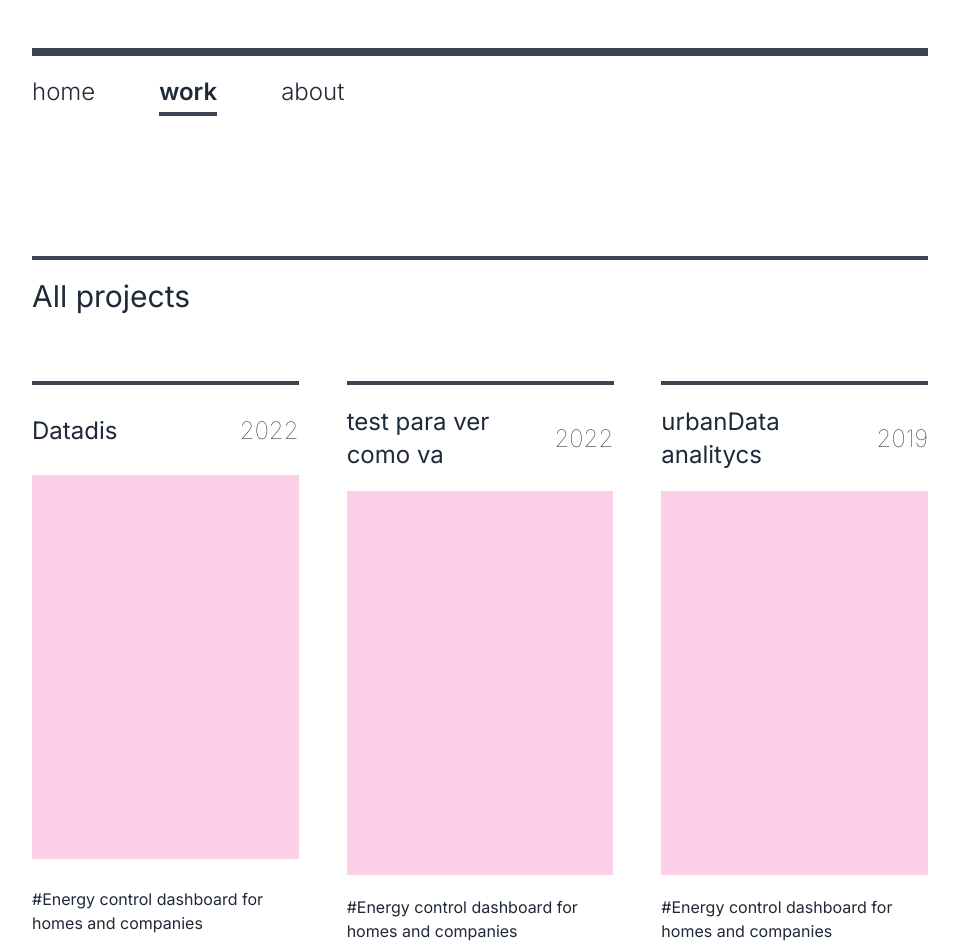
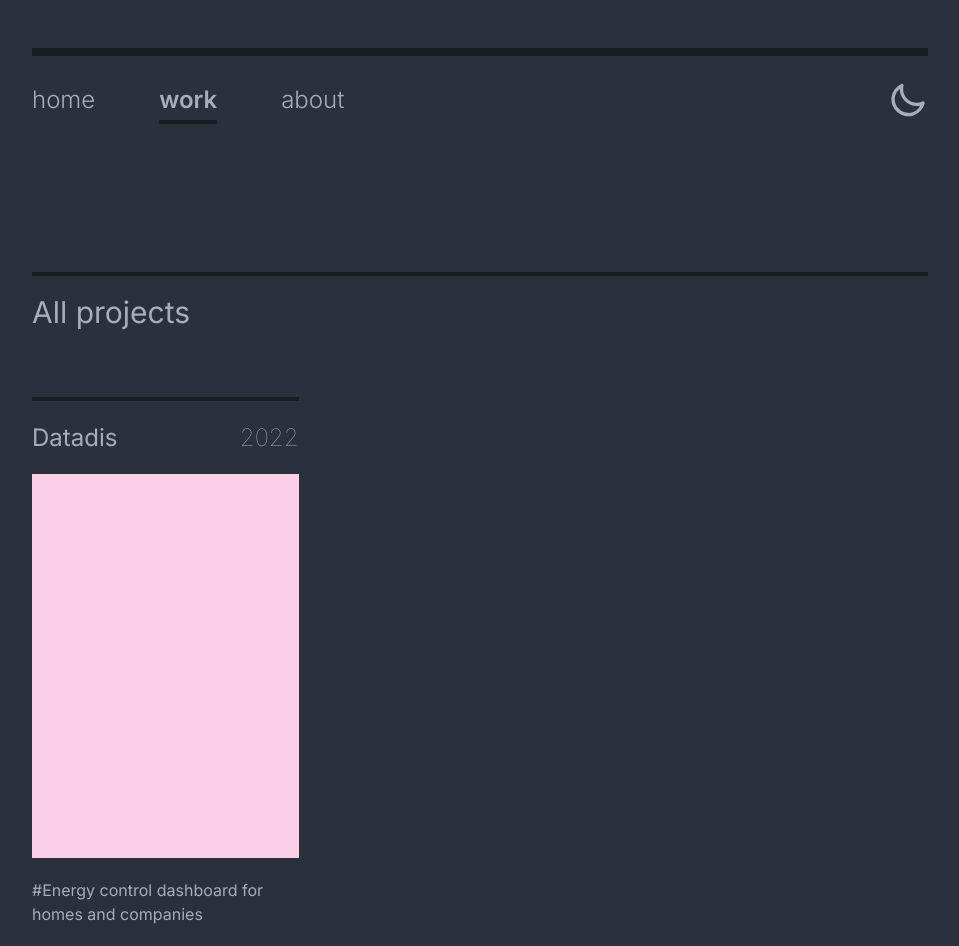
Before and after one commit to didelco/portfolio, a Next.js app: page /work in a window 1280 px wide. Shown: the top 946 px of the page, without its empty margins (160-1119 px from the left). Built offline with nearby package versions, Linux system fonts and the light colour scheme.

Commit message:
added theme switch

```diff
--- a/package.json
+++ b/package.json
@@ -17,7 +17,6 @@
     "@types/react": "18.2.6",
     "@types/react-dom": "18.2.4",
     "daisyui": "^2.51.6",
-    "date-fns": "^2.30.0",
     "eslint": "8.40.0",
     "eslint-config-next": "^13.4.2",
     "framer-motion": "^10.12.10",
@@ -28,7 +27,8 @@
     "rehype": "^12.0.1",
     "remark": "^14.0.3",
     "remark-html": "^15.0.2",
-    "typescript": "5.0.4"
+    "typescript": "5.0.4",
+    "usehooks-ts": "^2.9.1"
   },
   "devDependencies": {
     "autoprefixer": "^10.4.14",
--- a/src/app/work/[slug]/page.tsx
+++ b/src/app/work/[slug]/page.tsx
@@ -2,6 +2,7 @@
 import markdownToHtml from "@/lib/md2html";
 import ProjHeader from "@/components/prodHeader";
 import Pains from "@/components/painPoints";
+import Image from "next/image";
 
 export default async function Post({ params }: { params: { slug: string } }) {
 	const post = getPostBySlug(params.slug, [
@@ -27,15 +28,16 @@
 	return (
 		<div className='flex flex-col items-center w-full'>
 			<div className='max-w-4xl my-16'>
-				<img
+				<Image
+					alt={"Main image " + post.title}
 					className='w-full p-16'
 					src={post.img_cover}
 				/>
 
 				<ProjHeader
 					title={post.desc}
-					role={post.tags != undefined ? post.tags : []}
-					sector={post.sector != undefined ? post.sector : []}
+					role={post.tags.split("/")}
+					sector={post.sector.split("/")}
 					client={post.client}
 					intro={post.overview}
 				/>
@@ -43,16 +45,16 @@
 					{post.context != undefined && (
 						<>
 							<h2>Context</h2>
-							{post.context.split("/").map((line) => (
-								<p>{line}</p>
+							{post.context.split("/").map((line, i) => (
+								<p key={"context-line-" + i}>{line}</p>
 							))}
 						</>
 					)}
 					{post.challenges != undefined && (
 						<>
 							<h2>Challenges</h2>
-							{post.challenges.split("/").map((line) => (
-								<p>{line}</p>
+							{post.challenges.split("/").map((line, i) => (
+								<p key={"challenges-line-" + i}>{line}</p>
 							))}
 						</>
 					)}
@@ -61,8 +63,8 @@
 					{post.solutions != undefined && (
 						<>
 							<h2>Solutions</h2>
-							{post.solutions.split("/").map((line) => (
-								<p>{line}</p>
+							{post.solutions.split("/").map((line, i) => (
+								<p key={"solutions-line-" + i}>{line}</p>
 							))}
 						</>
 					)}
--- a/src/components/cardProd.tsx
+++ b/src/components/cardProd.tsx
@@ -14,7 +14,7 @@
 		desc?: string;
 		exp?: boolean;
 		year?: number;
-		tags?: string[];
+		tags?: string;
 	};
 	i: number;
 	delay?: number;
@@ -41,7 +41,7 @@
 
 			{d.tags && (
 				<div className='w-full flex  gap-1  flex-wrap-reverse'>
-					{d.tags.map((tag) => (
+					{d.tags.split("/").map((tag) => (
 						<a
 							href={`/work/tags/${tag.toLowerCase().replace(" ", "_")}`}
 							key={tag.replace(" ", "-")}>
--- a/src/components/header.tsx
+++ b/src/components/header.tsx
@@ -4,6 +4,7 @@
 import { useState } from "react";
 import Link from "next/link";
 import Line from "@/components/line";
+import SwitchTheme from "@/components/themeSwitch";
 
 export default function Header() {
 	const pathname = usePathname();
@@ -22,7 +23,7 @@
 				delay={1}
 				b={true}
 			/>
-			<div className='my-4'>
+			<div className='my-4 flex justify-between'>
 				<ul className='flex gap-16 '>
 					{menu.map((item) => (
 						<li
@@ -46,6 +47,7 @@
 						</li>
 					))}
 				</ul>
+				<SwitchTheme />
 			</div>
 		</div>
 	);
--- a/src/components/painPoints.tsx
+++ b/src/components/painPoints.tsx
@@ -6,7 +6,9 @@
 			<h2 className=' py-12'>Main pain points</h2>
 			<div className='grid mt-2 gap-8 mb-8 grid-col-1 md:grid-cols-3 '>
 				{pains.map((p, i) => (
-					<div className=' font-light text-2xl text-primary'>
+					<div
+						key={"pain-" + i}
+						className=' font-light text-2xl text-primary'>
 						<div className='text-neutral  font-normal text-2xl mb-2'>{"#0" + Math.floor(i + 1)}</div>
 						{p}
 					</div>
--- a/src/components/prodHeader.tsx
+++ b/src/components/prodHeader.tsx
@@ -31,8 +31,12 @@
 						animate={{ opacity: 1, y: 0 }}
 						transition={{ duration: 1, delay: 1.4 }}
 						className=' '>
-						{intro.split("/").map((line) => (
-							<span className='w-full'>{line}</span>
+						{intro.split("/").map((line, i) => (
+							<span
+								key={"intro-line-" + i}
+								className='w-full'>
+								{line}
+							</span>
 						))}
 					</motion.p>
 				</motion.div>
--- /dev/null
+++ b/src/components/themeSwitch.tsx
@@ -0,0 +1,43 @@
+//SwitchTheme.tsx
+
+import React, { useEffect } from "react";
+import { useLocalStorage } from "usehooks-ts";
+const SwitchTheme = () => {
+	//we store the theme in localStorage to preserve the state on next visit with an initial theme of dark.
+	const [theme, setTheme] = useLocalStorage("theme", "dark");
+
+	//toggles the theme
+	const toggleTheme = () => {
+		setTheme(theme === "dark" ? "light" : "dark");
+	};
+
+	//modify data-theme attribute on document.body when theme changes
+	useEffect(() => {
+		const body = document.body;
+		body.setAttribute("data-theme", theme);
+	}, [theme]);
+
+	return (
+		<label className='swap swap-rotate'>
+			<input
+				type='checkbox'
+				onClick={toggleTheme}></input>
+
+			<svg
+				className='swap-on fill-current w-10 h-10'
+				xmlns='http://www.w3.org/2000/svg'
+				viewBox='0 0 24 24'>
+				<path d='M5.64,17l-.71.71a1,1,0,0,0,0,1.41,1,1,0,0,0,1.41,0l.71-.71A1,1,0,0,0,5.64,17ZM5,12a1,1,0,0,0-1-1H3a1,1,0,0,0,0,2H4A1,1,0,0,0,5,12Zm7-7a1,1,0,0,0,1-1V3a1,1,0,0,0-2,0V4A1,1,0,0,0,12,5ZM5.64,7.05a1,1,0,0,0,.7.29,1,1,0,0,0,.71-.29,1,1,0,0,0,0-1.41l-.71-.71A1,1,0,0,0,4.93,6.34Zm12,.29a1,1,0,0,0,.7-.29l.71-.71a1,1,0,1,0-1.41-1.41L17,5.64a1,1,0,0,0,0,1.41A1,1,0,0,0,17.66,7.34ZM21,11H20a1,1,0,0,0,0,2h1a1,1,0,0,0,0-2Zm-9,8a1,1,0,0,0-1,1v1a1,1,0,0,0,2,0V20A1,1,0,0,0,12,19ZM18.36,17A1,1,0,0,0,17,18.36l.71.71a1,1,0,0,0,1.41,0,1,1,0,0,0,0-1.41ZM12,6.5A5.5,5.5,0,1,0,17.5,12,5.51,5.51,0,0,0,12,6.5Zm0,9A3.5,3.5,0,1,1,15.5,12,3.5,3.5,0,0,1,12,15.5Z' />
+			</svg>
+
+			<svg
+				className='swap-off fill-current w-10 h-10'
+				xmlns='http://www.w3.org/2000/svg'
+				viewBox='0 0 24 24'>
+				<path d='M21.64,13a1,1,0,0,0-1.05-.14,8.05,8.05,0,0,1-3.37.73A8.15,8.15,0,0,1,9.08,5.49a8.59,8.59,0,0,1,.25-2A1,1,0,0,0,8,2.36,10.14,10.14,0,1,0,22,14.05,1,1,0,0,0,21.64,13Zm-9.5,6.69A8.14,8.14,0,0,1,7.08,5.22v.27A10.15,10.15,0,0,0,17.22,15.63a9.79,9.79,0,0,0,2.1-.22A8.11,8.11,0,0,1,12.14,19.73Z' />
+			</svg>
+		</label>
+	);
+};
+
+export default SwitchTheme;
--- a/src/projects/datadis.md
+++ b/src/projects/datadis.md
@@ -2,8 +2,8 @@
 title: "Datadis"
 slug: "datadis"
 year: 2022
-sector: ['Energy']
-tags: ["UX", "Dataviz", "Service Design", "Energy"]
+sector: 'Energy'
+tags: "UX/Dataviz/Service Design/Energy"
 client: 'Datadis'
 desc: "#Energy control dashboard for homes and companies"
 color: "[#c084fc;]"
--- a/src/projects/test.md
+++ /dev/null
@@ -1,170 +0,0 @@
----
-title: "test para ver como va"
-slug: "test"
-desc: "#Energy control dashboard for homes and companies"
-color: "[#c084fc;]"
-colort: "[#fff;]"
-exp: true
-year: 2022
-external: "https://datadis.es"
-tags: ["UX", "Dataviz", "Service Design", "Energy"]
----
-An h1 header
-============
-
-Paragraphs are separated by a blank line.
-
-2nd paragraph. *Italic*, **bold**, and `monospace`. Itemized lists
-look like:
-
-  * this one
-  * that one
-  * the other one
-
-Note that --- not considering the asterisk --- the actual text
-content starts at 4-columns in.
-
-> Block quotes are
-> written like so.
->
-> They can span multiple paragraphs,
-> if you like.
-
-Use 3 dashes for an em-dash. Use 2 dashes for ranges (ex., "it's all
-in chapters 12--14"). Three dots ... will be converted to an ellipsis.
-Unicode is supported. ☺
-
-
-
-An h2 header
-------------
-
-Here's a numbered list:
-
- 1. first item
- 2. second item
- 3. third item
-
-Note again how the actual text starts at 4 columns in (4 characters
-from the left side). Here's a code sample:
-
-    # Let me re-iterate ...
-    for i in 1 .. 10 { do-something(i) }
-
-As you probably guessed, indented 4 spaces. By the way, instead of
-indenting the block, you can use delimited blocks, if you like:
-
-~~~
-define foobar() {
-    print "Welcome to flavor country!";
-}
-~~~
-
-(which makes copying & pasting easier). You can optionally mark the
-delimited block for Pandoc to syntax highlight it:
-
-~~~python
-import time
-# Quick, count to ten!
-for i in range(10):
-    # (but not *too* quick)
-    time.sleep(0.5)
-    print(i)
-~~~
-
-
-
-### An h3 header ###
-
-Now a nested list:
-
- 1. First, get these ingredients:
-
-      * carrots
-      * celery
-      * lentils
-
- 2. Boil some water.
-
- 3. Dump everything in the pot and follow
-    this algorithm:
-
-        find wooden spoon
-        uncover pot
-        stir
-        cover pot
-        balance wooden spoon precariously on pot handle
-        wait 10 minutes
-        goto first step (or shut off burner when done)
-
-    Do not bump wooden spoon or it will fall.
-
-Notice again how text always lines up on 4-space indents (including
-that last line which continues item 3 above).
-
-Here's a link to [a website](http://foo.bar), to a [local
-doc](local-doc.html), and to a [section heading in the current
-doc](#an-h2-header). Here's a footnote [^1].
-
-[^1]: Some footnote text.
-
-Tables can look like this:
-
-Name           Size  Material      Color
-------------- -----  ------------  ------------
-All Business      9  leather       brown
-Roundabout       10  hemp canvas   natural
-Cinderella       11  glass         transparent
-
-Table: Shoes sizes, materials, and colors.
-
-(The above is the caption for the table.) Pandoc also supports
-multi-line tables:
-
---------  -----------------------
-Keyword   Text
---------  -----------------------
-red       Sunsets, apples, and
-          other red or reddish
-          things.
-
-green     Leaves, grass, frogs
-          and other things it's
-          not easy being.
---------  -----------------------
-
-A horizontal rule follows.
-
-***
-
-Here's a definition list:
-
-apples
-  : Good for making applesauce.
-
-oranges
-  : Citrus!
-
-tomatoes
-  : There's no "e" in tomatoe.
-
-Again, text is indented 4 spaces. (Put a blank line between each
-term and  its definition to spread things out more.)
-
-Here's a "line block" (note how whitespace is honored):
-
-| Line one
-|   Line too
-| Line tree
-
-and images can be specified like so:
-
-![example image](example-image.jpg "An exemplary image")
-
-Inline math equation: $\omega = d\phi / dt$. Display
-math should get its own line like so:
-
-$$I = \int \rho R^{2} dV$$
-
-And note that you can backslash-escape any punctuation characters
-which you wish to be displayed literally, ex.: \`foo\`, \*bar\*, etc.
--- a/src/projects/uda.md
+++ /dev/null
@@ -1,20 +0,0 @@
----
-title: "urbanData analitycs"
-slug: "uda"
-url: "/uda"
-desc: "#Energy control dashboard for homes and companies"
-color: "[#c084fc;]"
-colort: "[#fff;]"
-exp: true
-year: 2019
-external: "https://datadis.es"
-tags: ["UX", "Dataviz", "Service Design", "Energy"]
----
-
-Lorem ipsum dolor sit amet, consectetur adipiscing elit, sed do eiusmod tempor incididunt ut labore et dolore magna aliqua. Praesent elementum facilisis leo vel fringilla est ullamcorper eget. At imperdiet dui accumsan sit amet nulla facilities morbi tempus. Praesent elementum facilisis leo vel fringilla. Congue mauris rhoncus aenean vel. Egestas sed tempus urna et pharetra pharetra massa massa ultricies.
-
-Venenatis cras sed felis eget velit. Consectetur libero id faucibus nisl tincidunt. Gravida in fermentum et sollicitudin ac orci phasellus egestas tellus. Volutpat consequat mauris nunc congue nisi vitae. Id aliquet risus feugiat in ante metus dictum at tempor. Sed blandit libero volutpat sed cras. Sed odio morbi quis commodo odio aenean sed adipiscing. Velit euismod in pellentesque massa placerat. Mi bibendum neque egestas congue quisque egestas diam in arcu. Nisi lacus sed viverra tellus in. Nibh cras pulvinar mattis nunc sed. Luctus accumsan tortor posuere ac ut consequat semper viverra. Fringilla ut morbi tincidunt augue interdum velit euismod.
-
-## Lorem Ipsum
-
-Tristique senectus et netus et malesuada fames ac turpis. Ridiculous mus mauris vitae ultricies leo integer malesuada nunc vel. In mollis nunc sed id semper. Egestas tellus rutrum tellus pellentesque. Phasellus vestibulum lorem sed risus ultricies tristique nulla. Quis blandit turpis cursus in hac habitasse platea dictumst quisque. Eros donec ac odio tempor orci dapibus ultrices. Aliquam sem et tortor consequat id porta nibh. Adipiscing elit duis tristique sollicitudin nibh sit amet commodo nulla. Diam vulputate ut pharetra sit amet. Ut tellus elementum sagittis vitae et leo. Arcu non odio euismod lacinia at quis risus sed vulputate.s
--- a/tailwind.config.js
+++ b/tailwind.config.js
@@ -12,36 +12,6 @@
 
 	plugins: [require("daisyui")],
 	daisyui: {
-		themes: [
-			"light",
-			"dark",
-			"cupcake",
-			"bumblebee",
-			"emerald",
-			"corporate",
-			"synthwave",
-			"retro",
-			"cyberpunk",
-			"valentine",
-			"halloween",
-			"garden",
-			"forest",
-			"aqua",
-			"lofi",
-			"pastel",
-			"fantasy",
-			"wireframe",
-			"black",
-			"luxury",
-			"dracula",
-			"cmyk",
-			"autumn",
-			"business",
-			"acid",
-			"lemonade",
-			"night",
-			"coffee",
-			"winter",
-		],
+		themes: ["light", "dark"],
 	},
 };
```
Also changed, not shown: 1 other file (tests, documents, lock files or other folders).
